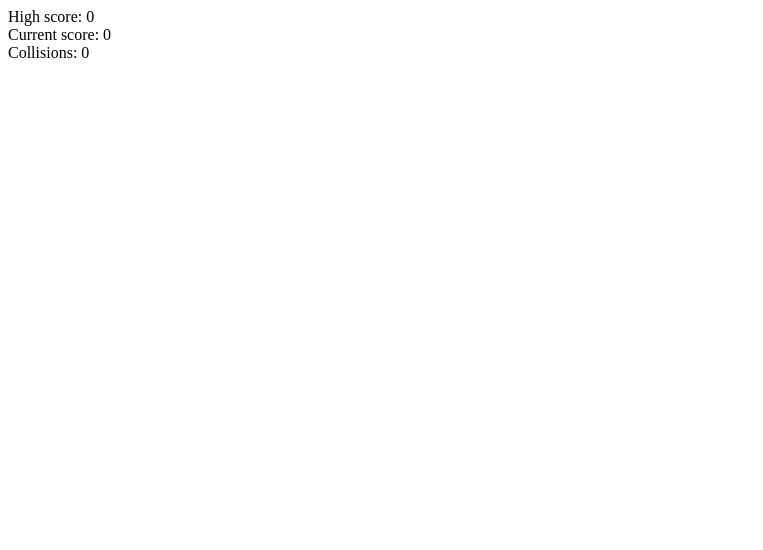
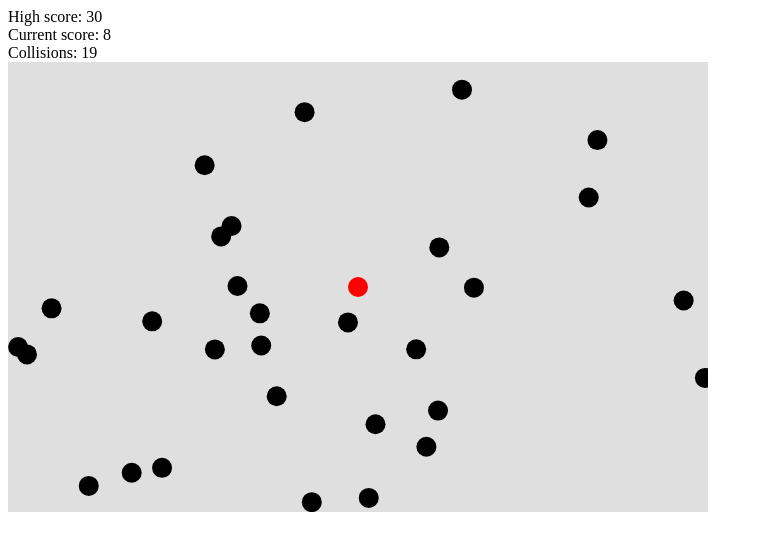
Before and after one commit to voxlol/watchout, a plain HTML site: page index.html in a window 1280 px wide. Shown: the whole page, without its empty margins (0-763 px from the left). Drawn offline with Linux system fonts and the light colour scheme.

Commit message:
Finished basic requirements

```diff
--- a/index.html
+++ b/index.html
@@ -10,6 +10,10 @@
       <div class="current">Current score: <span>0</span></div>
       <div class="collisions">Collisions: <span>0</span></div>
     </div>
+
+    <div class="board">
+
+    </div>
     <script src="d3.js" charset="utf-8"></script>
     <script src='watchout.js'></script>
   </body>
--- a/watchout.js
+++ b/watchout.js
@@ -1 +1,161 @@
-// start slingin' some d3 here.
+// 1. How does Select() work vs SelectAll()
+
+
+// Board initialization
+var enemies = [];
+var gameOptions= {
+  nEnemies: 30,
+  boardHeight: 450,
+  boardWidth: 700,
+  boardColor : "rgb(223, 223, 223)",
+  radius : 10,
+  gameSpeedTime : 1000
+}
+
+// Initializing the score
+var scores = {
+  maxScore: 0,
+  currentScore: 0,
+  collisionCounter: 0
+}
+
+
+// Initializing the player
+var player = {};
+player.x = gameOptions.boardWidth/2;
+player.y = gameOptions.boardHeight/2;
+
+
+// Enemy Maker Function
+var makeEnemy = function(id) {
+  var enemy = Object.create(makeEnemy.prototype);
+  enemy.id = id;
+  enemy.x = Math.random()*gameOptions.boardWidth;
+  enemy.y = Math.random()*gameOptions.boardHeight;
+
+  // Function to generate a new position
+  enemy.updatePosition = function(){
+    this.x = Math.random()*gameOptions.boardWidth;
+    this.y = Math.random()*gameOptions.boardHeight;
+  }
+  return enemy;
+}
+
+// Makes the enemies
+for(var i = 0; i < gameOptions.nEnemies; i++){
+  enemies.push(makeEnemy(i+1));
+}
+
+// D3 Stuff --------- --------- --------- --------- --------- --------- ---------
+// Create the SVG inside the div board
+d3.select('.board').append('svg:svg')
+  .attr({
+    class : 'gameBoard',
+    height : gameOptions.boardHeight,
+    width : gameOptions.boardWidth,
+  }).style('background-color', gameOptions.boardColor)
+
+// Populate the SVG with our Enemies
+// var debug = d3.select("svg").selectAll('circle').data(enemies).enter()
+
+d3.select("svg").selectAll('circle')
+  .data(enemies).enter().append("svg:circle").attr("class","enemy")
+  .text(function(d,i){return d.id + " " + d.x + " " + d.y})
+  .attr('cx', function(d) { return d.x})
+  .attr('cy', function(d) { return d.y})
+  .attr('r', gameOptions.radius)
+  .attr('id', function(d) { return 'i'+d.id })
+
+// Initial render of the player
+d3.select('svg').selectAll("circle .player").data([player]).enter().append("svg:circle")
+  .attr({
+    'cx' : player.x,
+    'cy' : player.y,
+    'r'  : gameOptions.radius,
+    'class': 'player',
+    'fill' : 'red'
+  })
+
+// Drag behavior
+
+var dragCallback = function() {
+  // Find the dx/dy
+  // d3.event.dx
+  // d3.event.dy
+
+  // Update the player's internal javascript x,y locations
+  player.x += d3.event.dx;
+  player.y += d3.event.dy;
+
+  if (player.x>gameOptions.boardWidth) { player.x= gameOptions.boardWidth}
+  if (player.y>gameOptions.boardHeight) { player.y= gameOptions.boardHeight}
+
+  if(player.x < 0) player.x = 0;
+  if(player.y < 0) player.y = 0;
+
+  // Re-render him to the page
+  d3.selectAll('.player').data([player])
+    .attr({
+      cx : player.x ,
+      cy : player.y
+    })
+}
+var drag = d3.behavior.drag().on('drag',dragCallback)
+d3.select(".player").call(drag);
+ // --------- --------- --------- --------- --------- --------- --------- ---------
+
+
+// TIME-based methods ========== ============================================================
+//
+// Update the enemies every 1 second
+setInterval(function(){
+  // Need some way to update all the positions of the enemies in here
+  // for loop that runs some UpdatePosition method
+  for (var i=0; i<enemies.length;i++) {
+    enemies[i].updatePosition()
+  }
+  // Render to the page
+  d3.selectAll('circle', '.enemy').data(enemies).transition().duration(gameOptions.gameSpeedTime)
+    .attr({
+      cx : function(enemy) { return enemy.x }, //
+      cy : function(enemy) { return enemy.y}
+    })
+}, gameOptions.gameSpeedTime)
+
+// Updates the score every 50ms
+setInterval(function() {
+  // Increment the score in the variable
+  scores.currentScore++;
+  // Updating the maxscore if current score is above it
+
+  // Check collision
+  if(anyCollision()) {
+    // debugger;
+    scores.collisionCounter++;
+    if (scores.currentScore > scores.maxScore) {
+      scores.maxScore = scores.currentScore;
+      d3.select(".high span").text(scores.currentScore);
+    }
+    d3.select(".collisions span").text(scores.collisionCounter);
+    scores.currentScore = 0;
+  }
+
+  // Render this to the page
+  d3.select('.current span').text(scores.currentScore);
+
+  function anyCollision(){
+    // for each enemy
+    var playercx = d3.select('.player').attr('cx');
+    var playercy = d3.select('.player').attr('cy');
+
+    for (var i = 0; i < enemies.length; i++){
+      var cx = d3.select('#i'+ (i+1)).attr('cx');
+      var cy = d3.select('#i'+ (i+1)).attr('cy');
+      var distance = Math.sqrt(Math.pow(playercx - cx,2) + Math.pow(playercy - cy,2));
+      var totalRadius = gameOptions.radius * 2;
+      if(distance < totalRadius)
+        return true;
+    }
+    return false;
+  }
+},50)
```
